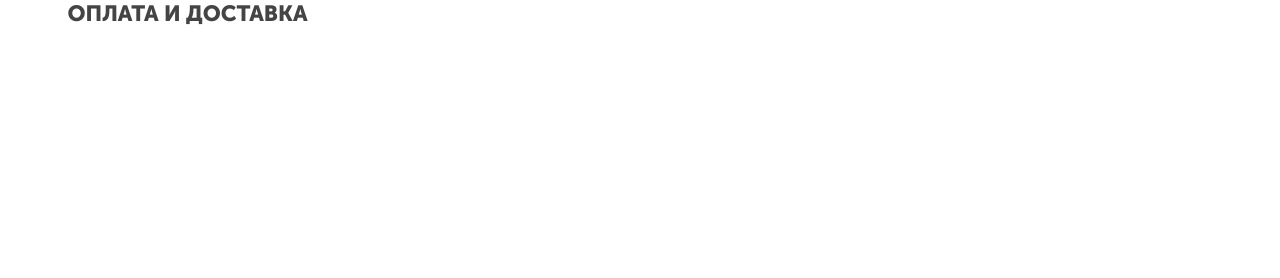
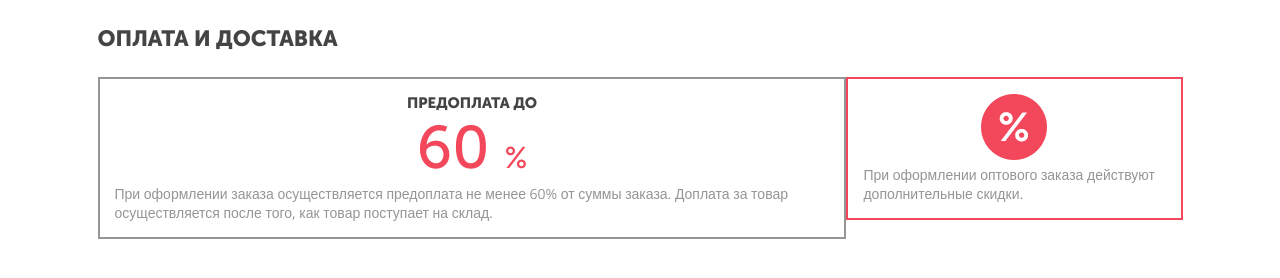
Before and after one commit to Toogarin/darina, a plain HTML site: page delivery.html in a window 1280 px wide. Drawn offline with nearby package versions, Linux system fonts and the light colour scheme.

Commit message:
delivery page

```diff
--- a/css/main.scss
+++ b/css/main.scss
@@ -2805,5 +2805,47 @@ body.referens {
 /*hanak*/
 
 /*delivery*/
-
+.prepayment-content {
+  border: 2px solid $grey2;
+  padding: 15px;
+
+  &__right {
+    color: $grey2;
+    font-size: 14px;
+  }
+}
+.prepayment-content-label {
+  font-family: 'Museo Sans Cyrl 900';
+  font-size: 15px;
+  text-transform: uppercase;
+  text-align: center;
+}
+.prepayment-content-number {
+  color: $red;
+  font-size: 60px;
+  text-align: center;
+  font-family: 'Museo Sans Cyrl 500';
+  span {
+    font-size: 30px;
+  }
+}
+.prepayment-percent {
+  border: 2px solid $red;
+  padding: 15px;
+  &__icon {
+      text-align: center;
+  }
+  &__text {
+    color: $grey2;
+    font-size: 14px;
+  }
+}
+.prepayment-block {
+  @media all and (min-width: 768px){
+    display: flex;
+  }
+  &__left {
+    margin-bottom: 20px;
+  }
+}
 /*delivery*/
--- a/delivery.html
+++ b/delivery.html
@@ -10,8 +10,32 @@
 <body>
 
 <div class="container delivery-block">
-    <div class="main-label">Оплата и доставка</div>
-    <div class="prepayment-block"></div>
+    <div class="main-label indent-row indent-col">Оплата и доставка</div>
+    <div class="prepayment-block indent-row">
+        <div class="prepayment-block__left">
+            <div class="prepayment-content">
+                <div class="prepayment-content__left">
+                    <div class="prepayment-content-label">Предоплата до</div>
+                    <div class="prepayment-content-number">60 <span>%</span></div>
+                </div>
+                <div class="prepayment-content__right">
+                    При оформлении заказа осуществляется предоплата не менее 60% от суммы заказа.
+                    Доплата за товар осуществляется после того, как товар поступает на склад.
+                </div>
+            </div>
+        </div>
+        <div class="prepayment-block__right">
+            <div class="prepayment-percent">
+                <div class="prepayment-percent__icon">
+                    <img src="image/news/percent.png" alt="">
+                </div>
+                <div class="prepayment-percent__text">
+                    При оформлении оптового заказа действуют дополнительные
+                    скидки.
+                </div>
+            </div>
+        </div>
+    </div>
     <div class="payment-block"></div>
     <div class="delivery-block"></div>
     <div class="stage-block"></div>
```
Also changed, not shown: css/main.css, image/news/percent.png (added), 1 other file.
